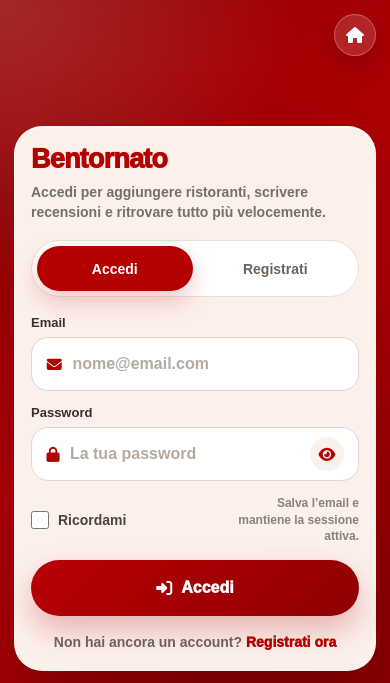
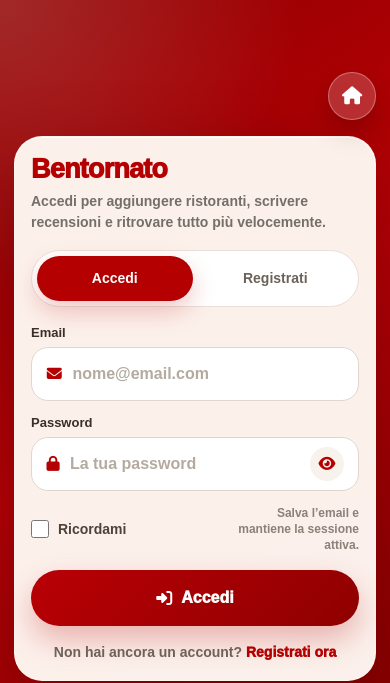
Before and after one commit to menca44/Kirating, a website: page public/login.html in a window 390 px wide. Shown: the top 683 px of the page. Drawn offline with Linux system fonts and the light colour scheme; no server answers.

Commit message:
Sistema pulsante home nella pagina login

```diff
--- a/public/login.html
+++ b/public/login.html
@@ -72,28 +72,34 @@
     .top-actions {
       width: 100%;
       max-width: 520px;
-      margin: 0 auto 18px;
+      margin: 52 auto 18px;
 
       display: flex;
       align-items: center;
       justify-content: flex-end;
+
+      position: relative;
+      z-index: 20;
     }
 
    .home-link {
-      width: 44px;
-      height: 44px;
+  width: 48px;
+  height: 48px;
 
   display: inline-flex;
   align-items: center;
   justify-content: center;
 
-      border: 1px solid rgba(255, 255, 255, 0.28);
+  position: relative;
+  z-index: 30;
+
+  border: 1px solid rgba(255, 255, 255, 0.32);
   border-radius: 50%;
 
-      background-color: rgba(255, 255, 255, 0.14);
+  background-color: rgba(255, 255, 255, 0.18);
   color: #ffffff;
 
-      font-size: 17px;
+  font-size: 18px;
 
   box-shadow: 0 12px 26px rgba(0, 0, 0, 0.18);
 }
@@ -449,14 +455,15 @@
       }
 
       .top-actions {
-        margin-bottom: 14px;
+  margin-top: 58px;
+  margin-bottom: 16px;
 }
 
 .home-link {
-        width: 42px;
-        height: 42px;
+  width: 48px;
+  height: 48px;
 
-        font-size: 16px;
+  font-size: 18px;
 }
 
       .auth-card {
```
Lines whose indentation alone changed are shown as unchanged.
